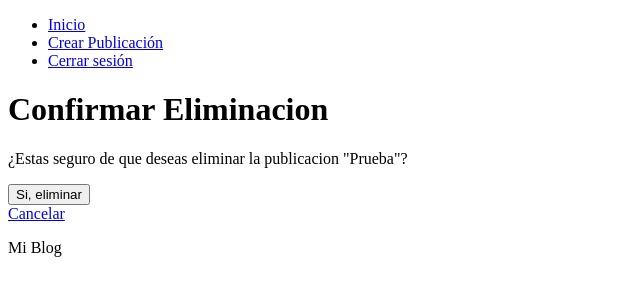
After one commit to Bruno1571/Blog, a Django app: page /posts/1/delete/ in a window 1280 px wide. The commit adds this page. Shown: the top 300 px of the page, without its empty margins (0-640 px from the left). Run offline with Django 4.2, Linux system fonts and the light colour scheme; a user stored in the database is signed in; data comes from the database, SQL or seed files in the repository; both versions use the stored data as it was after the commit.

Commit message:
cree la funcionalidad eliminacion

```diff
--- /dev/null
+++ b/post/templates/confirmar_eliminacion.html
@@ -0,0 +1,13 @@
+{% extends "base.html" %}
+
+{% block title %}Confirmar Eliminación{% endblock %}
+
+{% block content %}
+    <h1>Confirmar Eliminacion</h1>
+    <p>¿Estas seguro de que deseas eliminar la publicacion "{{ post.Titulo }}"?</p>
+    <form action="{% url 'eliminar_post' post.id %}" method="post">
+        {% csrf_token %}
+        <button type="submit">Si, eliminar</button>
+    </form>
+    <a href="{% url 'lista_post' %}">Cancelar</a>
+{% endblock %}
--- a/post/urls.py
+++ b/post/urls.py
@@ -6,5 +6,6 @@ urlpatterns = [
     path('posts/', views.posts_list, name='lista_post'),
     path('posts/<int:post_id>/', views.posts_detail, name='detalle_post'),
     path('signup/', views.signup, name='signup'),
+    path('posts/<int:post_id>/delete/', views.posts_delete, name='eliminar_post'),
     # Otras URLs...
 ]
--- a/post/views.py
+++ b/post/views.py
@@ -42,3 +42,20 @@ def signup(request):
     else:
         form = UserCreationForm()
     return render(request, 'signup.html', {'form': form})
+
+
+@login_required
+def posts_delete(request, post_id):
+    post = get_object_or_404(Post, id=post_id)
+    if request.method=='POST':
+        post.delete()
+
+@login_required
+def posts_delete(request, post_id):
+    post = get_object_or_404(Post, id=post_id)
+
+    if request.method == 'POST':
+        post.delete()
+        return redirect('lista_post')
+
+    return render(request, 'confirmar_eliminacion.html', {'post': post})
```
Also changed, not shown: post/templates/detallePublicaciones.html (+7 -0 lines), db.sqlite3.
